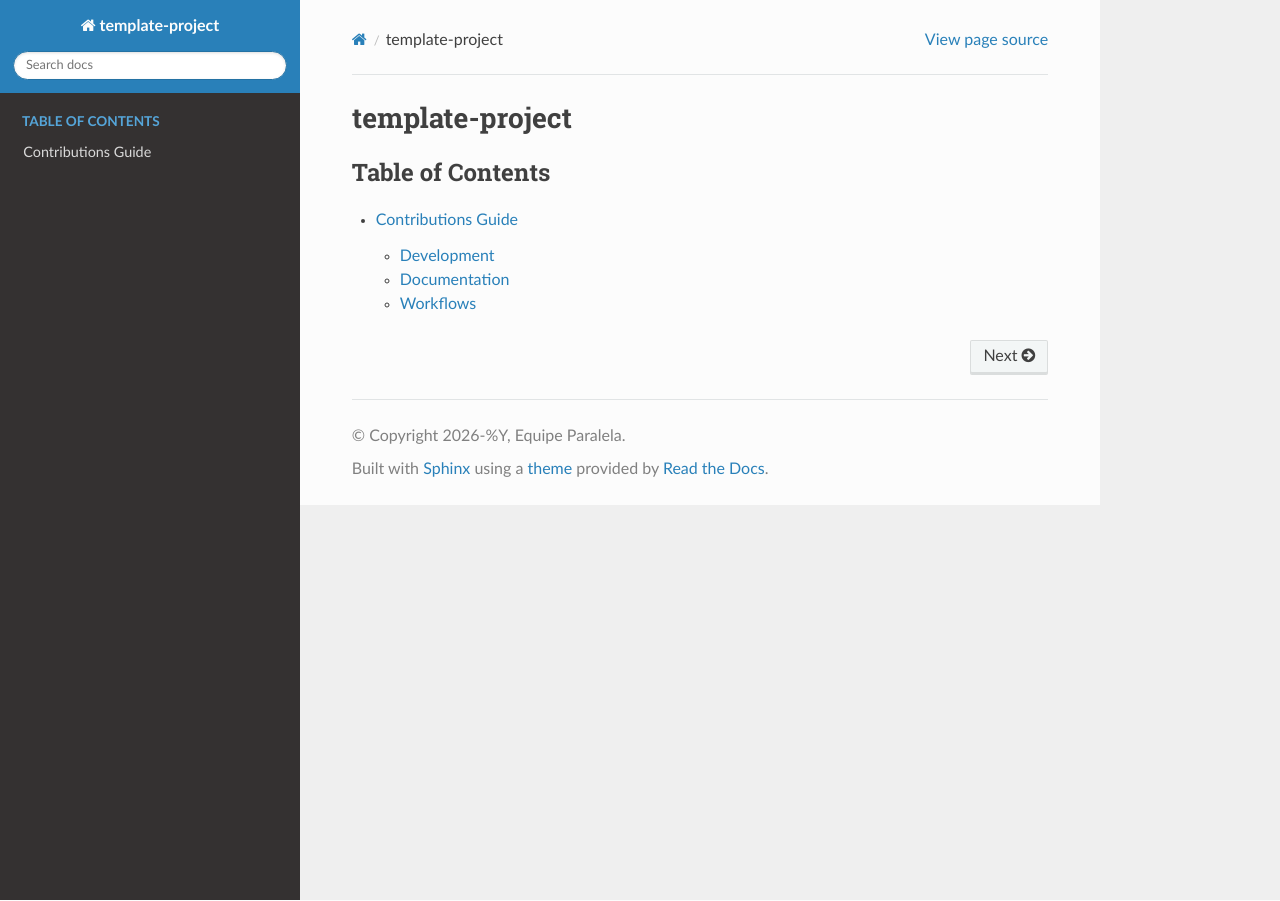
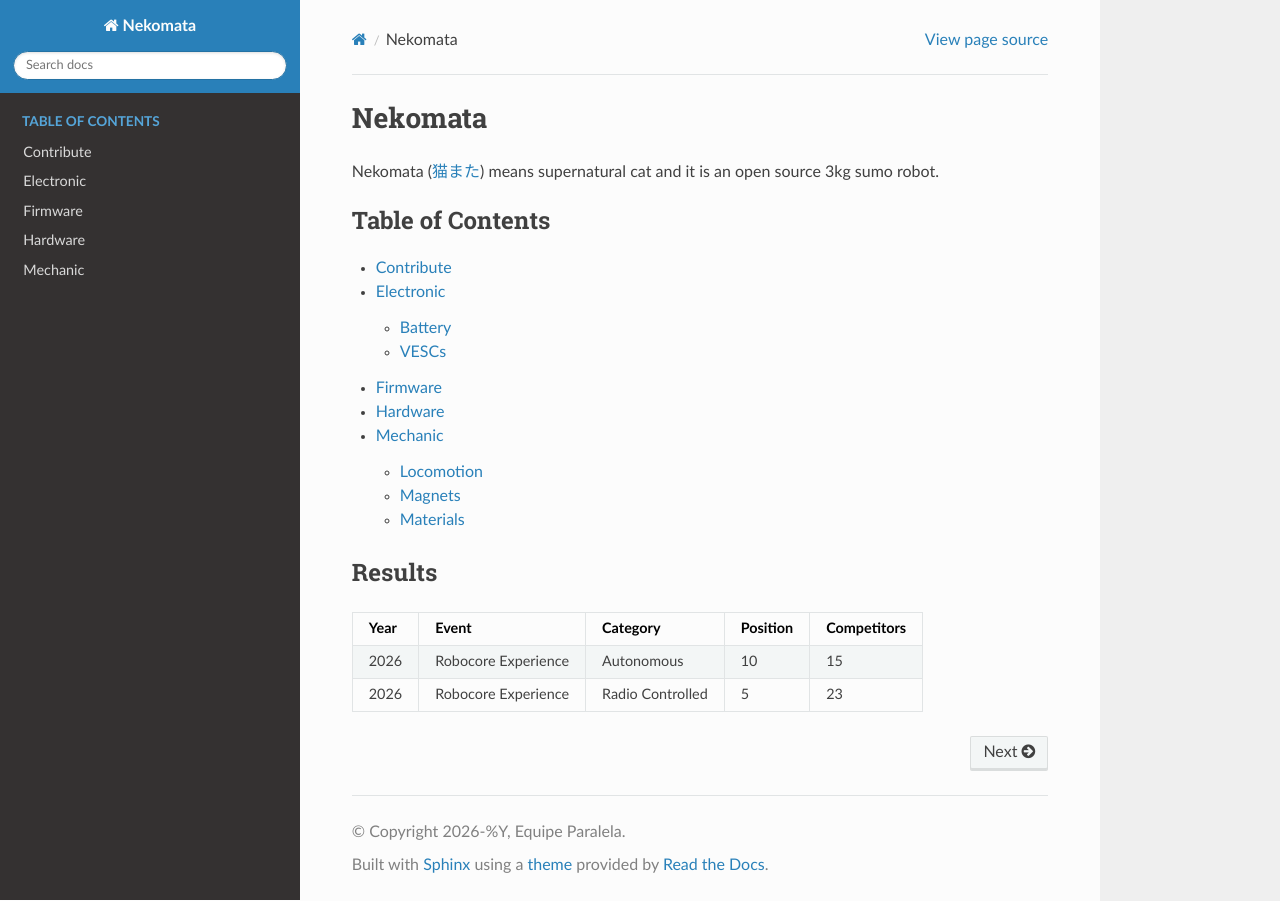
Before and after one commit to equipe-paralela/nekomata, a Sphinx documentation site: the page built from docs/source/index.rst, in a window 1280 px wide. Built offline with Sphinx 7.4.7 and the Read the Docs theme 3.1.0, drawn with Linux system fonts in a browser that asks for light colours.

Commit message:
feat: add documentation

```diff
--- a/docs/source/conf.py
+++ b/docs/source/conf.py
@@ -6,9 +6,9 @@
 # -- Project information -----------------------------------------------------
 # https://www.sphinx-doc.org/en/master/usage/configuration.html#project-information
 
-project = 'template-project'
+project = 'Nekomata'
 copyright = '2026-%Y, Equipe Paralela'
-author = 'template-author'
+author = 'Guilherme Nunes Trofino'
 release = 'v1.0.0'
 
 # -- General configuration ---------------------------------------------------
@@ -18,11 +18,17 @@ extensions = [
     'sphinx_design',
     'sphinx.ext.duration',
     "sphinx.ext.intersphinx",
-    'sphinxcontrib.mermaid',
 ]
 
 templates_path = ['_templates']
 exclude_patterns = []
+
+intersphinx_mapping = {
+    "paralela-template": ("https://paralela-template.readthedocs.io/en/latest/", None),
+    "sumo-firmware": ("https://sumo-firmware.readthedocs.io/en/latest/", None),
+    "sumo-hardware": ("https://sumo-hardware.readthedocs.io/en/latest/", None),
+}
+
 
 
 # -- Options for HTML output -------------------------------------------------
--- /dev/null
+++ b/docs/source/electronic/battery/index.rst
@@ -0,0 +1,4 @@
+Battery
+=======
+
+Two GAONENG GNB LiHV 4S 850 mAh in series with a combined peak voltage of 30.4 V when at full charge.
--- /dev/null
+++ b/docs/source/electronic/vesc/index.rst
@@ -0,0 +1,4 @@
+VESCs
+=====
+
+FLIPSKY Mini FSESC6.7 PRO 70A, one for each motor. The VESCs were configured to control brushed DC motors.
--- a/docs/source/index.rst
+++ b/docs/source/index.rst
@@ -1,8 +1,36 @@
-template-project
-================
+Nekomata
+========
+
+Nekomata (`猫また <https://en.wikipedia.org/wiki/Nekomata>`_) means supernatural cat and it is an open source 3kg sumo robot.
 
 .. toctree::
    :maxdepth: 2
    :caption: Table of Contents
 
-   contribute/index
+   Contribute <https://paralela-template.readthedocs.io/en/latest/>
+   electronic/index
+   Firmware <https://sumo-firmware.readthedocs.io/en/latest/index.html>
+   Hardware <https://sumo-hardware.readthedocs.io/en/latest/index.html>
+   mechanic/index
+
+Results
+#######
+
+.. list-table::
+   :header-rows: 1
+
+   * - Year
+     - Event
+     - Category
+     - Position
+     - Competitors
+   * - 2026
+     - Robocore Experience
+     - Autonomous
+     - 10
+     - 15
+   * - 2026
+     - Robocore Experience
+     - Radio Controlled
+     - 5
+     - 23
```
Also changed, not shown: docs/source/contribute/development/index.rst (deleted, +0 -167 lines), docs/source/contribute/documentation/architecture/index.rst (deleted, +0 -15 lines), docs/source/contribute/documentation/index.rst (deleted, +0 -10 lines), docs/source/contribute/documentation/installation/index.rst (deleted, +0 -35 lines), docs/source/contribute/documentation/usage/index.rst (deleted, +0 -40 lines), docs/source/contribute/index.rst (deleted, +0 -13 lines), docs/source/contribute/workflows/index.rst (deleted, +0 -24 lines), docs/source/contribute/workflows/pull-request/index.rst (deleted, +0 -29 lines), docs/source/contribute/workflows/release/index.rst (deleted, +0 -38 lines), docs/source/contribute/workflows/sync-labels/index.rst (deleted, +0 -33 lines), docs/source/electronic/index.rst (added, +11 -0 lines), docs/source/mechanic/index.rst (added, +14 -0 lines), docs/source/mechanic/locomotion/index.rst (added, +17 -0 lines), docs/source/mechanic/magnets/index.rst (added, +33 -0 lines), 1 more files.
